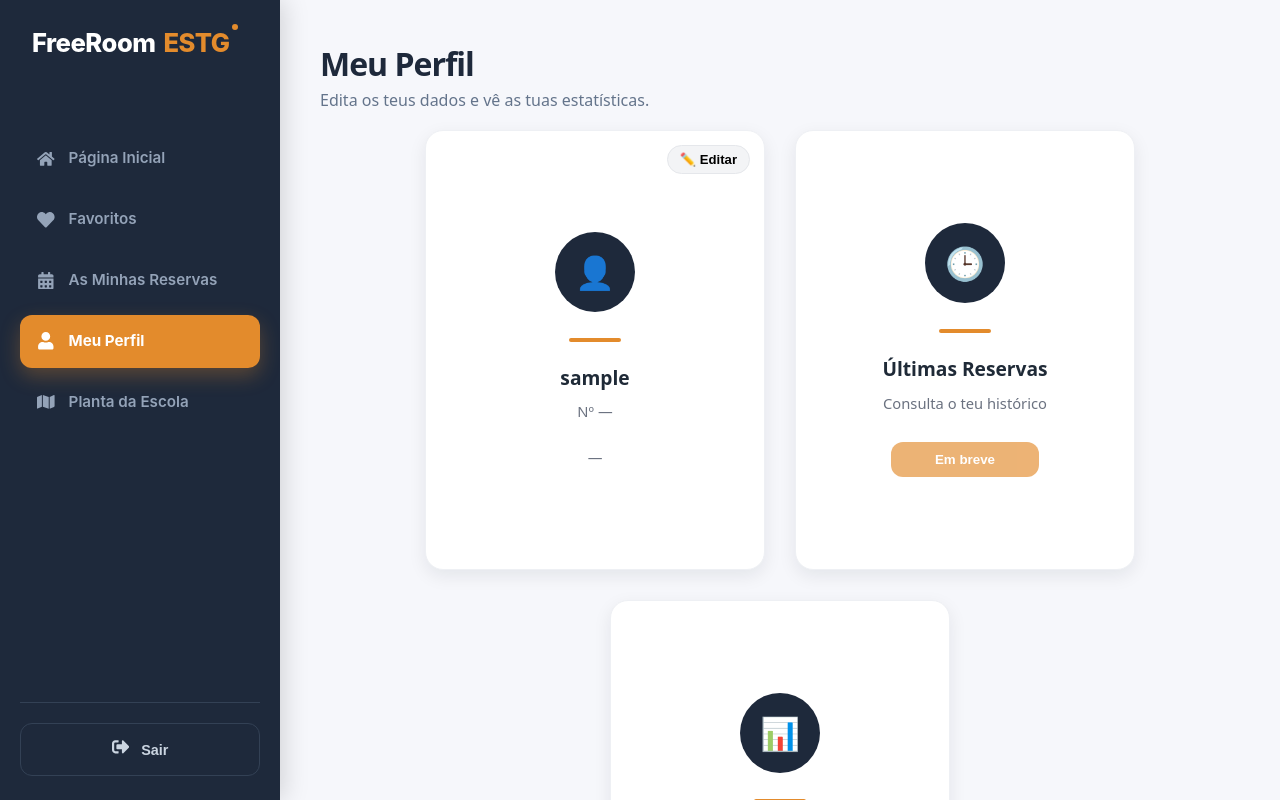
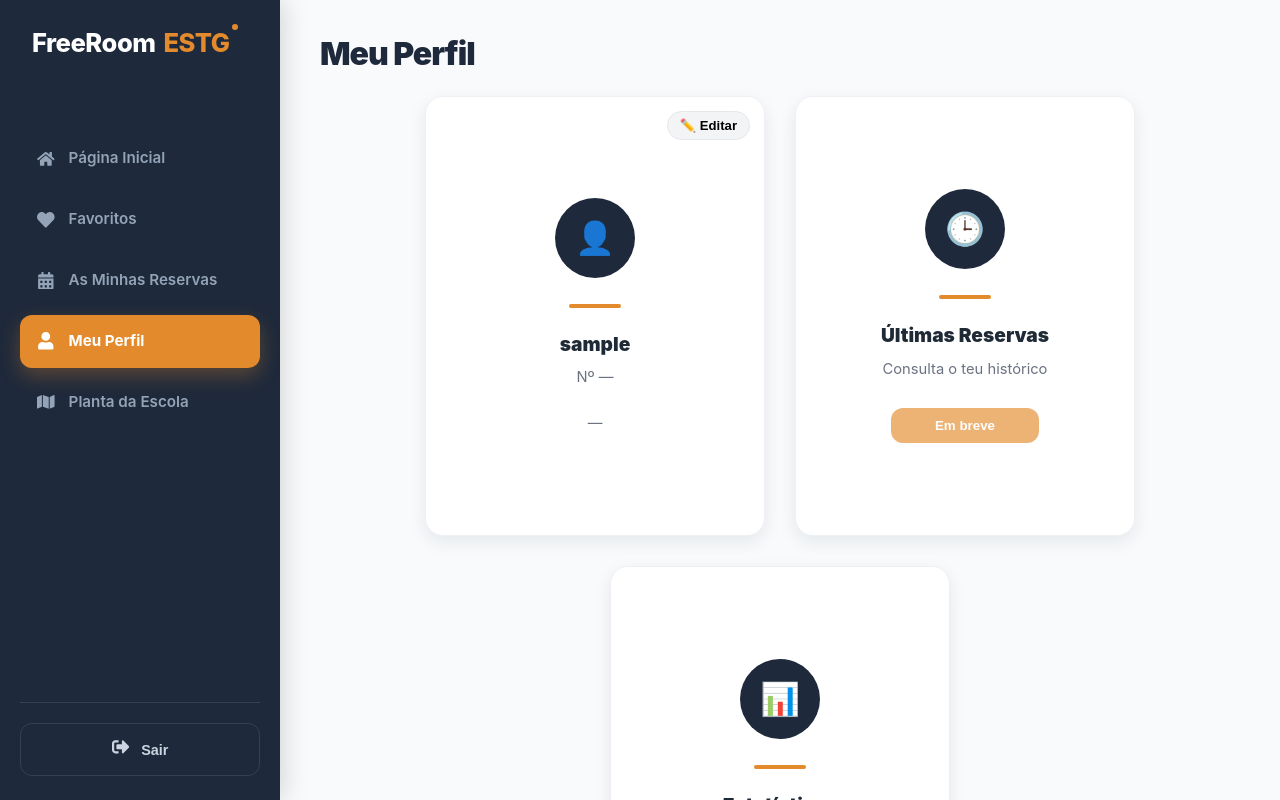
Before and after one commit to pedrogoliv/FreeRoomESTG, a React (Vite) app in the folder frontend/: page /perfil in a window 1280 px wide. Built offline with nearby package versions, Linux system fonts and the light colour scheme; no server answers; sample sign-in values are in the browser's storage.

Commit message:
small fix perfil

```diff
--- a/frontend/src/pages/Perfil.jsx
+++ b/frontend/src/pages/Perfil.jsx
@@ -14,7 +14,7 @@ export default function Perfil() {
   const [draft, setDraft] = useState({ numero: "", curso: "" });
   const [saving, setSaving] = useState(false);
 
-  // cursos (vêm do backend)
+  // cursos
   const [cursos, setCursos] = useState([]);
   const [cursosLoading, setCursosLoading] = useState(false);
   const [cursosErr, setCursosErr] = useState("");
@@ -26,14 +26,12 @@ export default function Perfil() {
   const [statsErr, setStatsErr] = useState("");
 
   useEffect(() => {
-    // ler do sessionStorage
     const stored = sessionStorage.getItem("user");
     if (!stored) return;
 
     const sessionUser = JSON.parse(stored);
     setUser(sessionUser);
 
-    // buscar do backend
     fetch(`${API_BASE}/api/users/${sessionUser.username}`)
       .then((r) => r.json())
       .then((data) => {
@@ -48,7 +46,6 @@ export default function Perfil() {
       .catch(() => {});
   }, []);
 
-  // carregar cursos do backend
   useEffect(() => {
     setCursosLoading(true);
     setCursosErr("");
@@ -56,7 +53,6 @@ export default function Perfil() {
     fetch(`${API_BASE}/api/cursos`)
       .then((r) => r.json())
       .then((data) => {
-        // aceita ["EI", ...] ou { cursos: ["EI", ...] } ou [{nome:"EI"}, ...]
         const arr = Array.isArray(data) ? data : data?.cursos;
         const normalized = (Array.isArray(arr) ? arr : [])
           .map((x) => (typeof x === "string" ? x : x?.nome))
@@ -76,7 +72,6 @@ export default function Perfil() {
     });
   }, [user]);
 
-  // Options do React-Select
   const cursoOptions = useMemo(
     () => (cursos || []).map((c) => ({ value: c, label: c })),
     [cursos]
@@ -90,10 +85,8 @@ export default function Perfil() {
 
   const canSave = useMemo(() => {
     if (!user) return false;
-
     const numeroOk =
       draft.numero === "" || /^[0-9]{4,12}$/.test(String(draft.numero));
-
     const cursoOk =
       String(draft.curso ?? "").trim().length > 0 &&
       (cursos.length === 0 ? true : cursos.includes(draft.curso));
@@ -195,11 +188,12 @@ export default function Perfil() {
     }
   }
 
+  // --- RETURN 1: LOADING ---
   if (!user) {
     return (
-      <div className="perfil-page">
+      <div className="dashboard-container">
         <Sidebar />
-        <main className="perfil-container">
+        <main className="main-content">
           <header className="dashboard-header">
             <div>
               <h1 className="dashboard-title">Meu Perfil</h1>
@@ -211,20 +205,21 @@ export default function Perfil() {
     );
   }
 
+  // --- RETURN 2: CONTEÚDO PRINCIPAL ---
   return (
-    <div className="perfil-page">
+    <div className="dashboard-container">
       <Sidebar />
 
-      <main className="perfil-container">
+      <main className="main-content">
         <header className="dashboard-header">
           <div>
             <h1 className="dashboard-title">Meu Perfil</h1>
             <p style={{ color: "#64748b" }}>
-              Edita os teus dados e vê as tuas estatísticas.
             </p>
           </div>
         </header>
 
+        {/* Mantivemos as classes internas iguais */}
         <div className="cards-grid">
           {/* PERFIL */}
           <div className="card">
```
